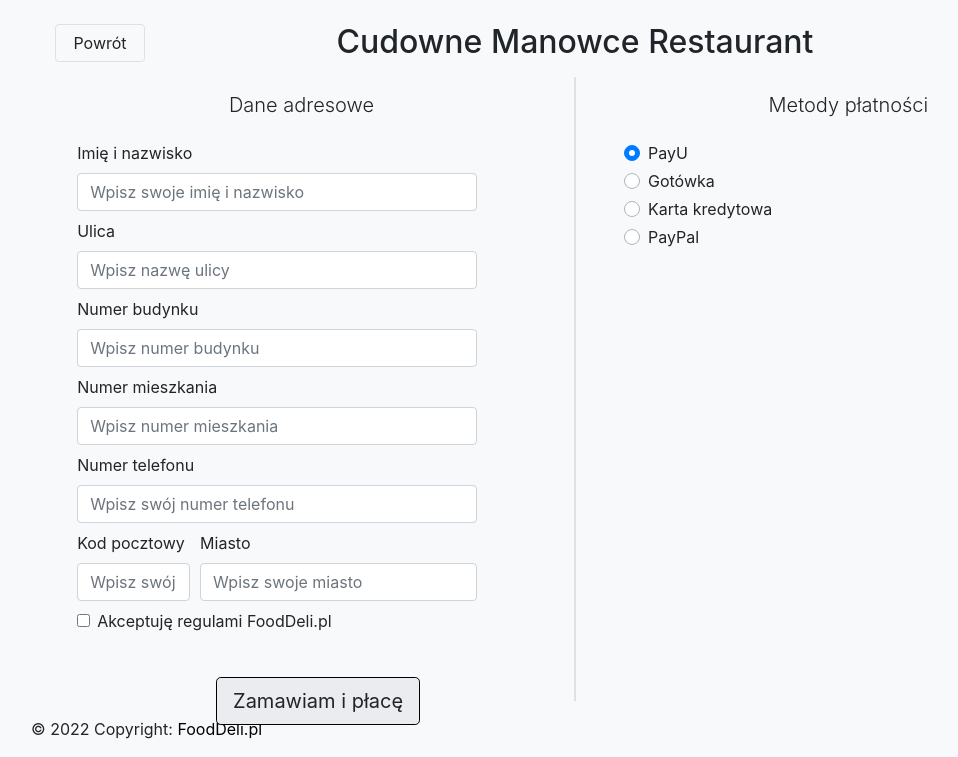
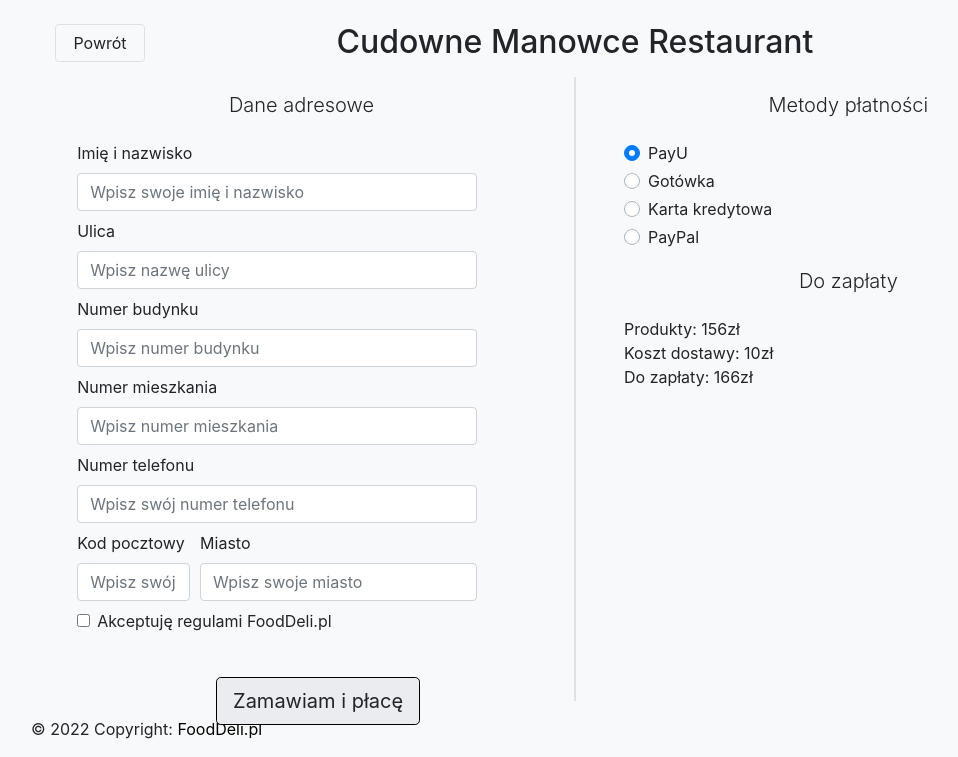
Before and after one commit to IgorBoradyn/fooddeli, a PHP site: page /delivery_data.php in a window 1280 px wide. Shown: the part 77-834 px from the top of the page, without its empty margins (65-1023 px from the left). Run offline with PHP 8.4, Linux system fonts and the light colour scheme; some libraries are stand-ins or nearby versions.

Commit message:
Zmiany w dodawaniu i usuwaniu produktów do i z koszyka. Dodanie kosztu dostawy do shopping_cart i delivery_data

```diff
--- a/delivery_data.php
+++ b/delivery_data.php
@@ -125,6 +125,17 @@
 					</div>
 				</div>
 			</div>
+			<div class="row">
+				<div class="col">
+					<h3 class='fluid bg-light text-center mb-0 pt-3 pb-4 lead'>Do zapłaty</h3>
+				</div>
+				<div class="w-100"></div>
+				<div class="col pl-5">
+					<div>Produkty: 156zł</div>
+					<div>Koszt dostawy: 10zł</div>
+					<div>Do zapłaty: 166zł</div>
+				</div>
+			</div>
 		</div>
 		<div class="col-1"></div>
 	</div>
```
Also changed, not shown: product_list.php (+0 -32 lines), shopping_cart.php (+4 -16 lines).
